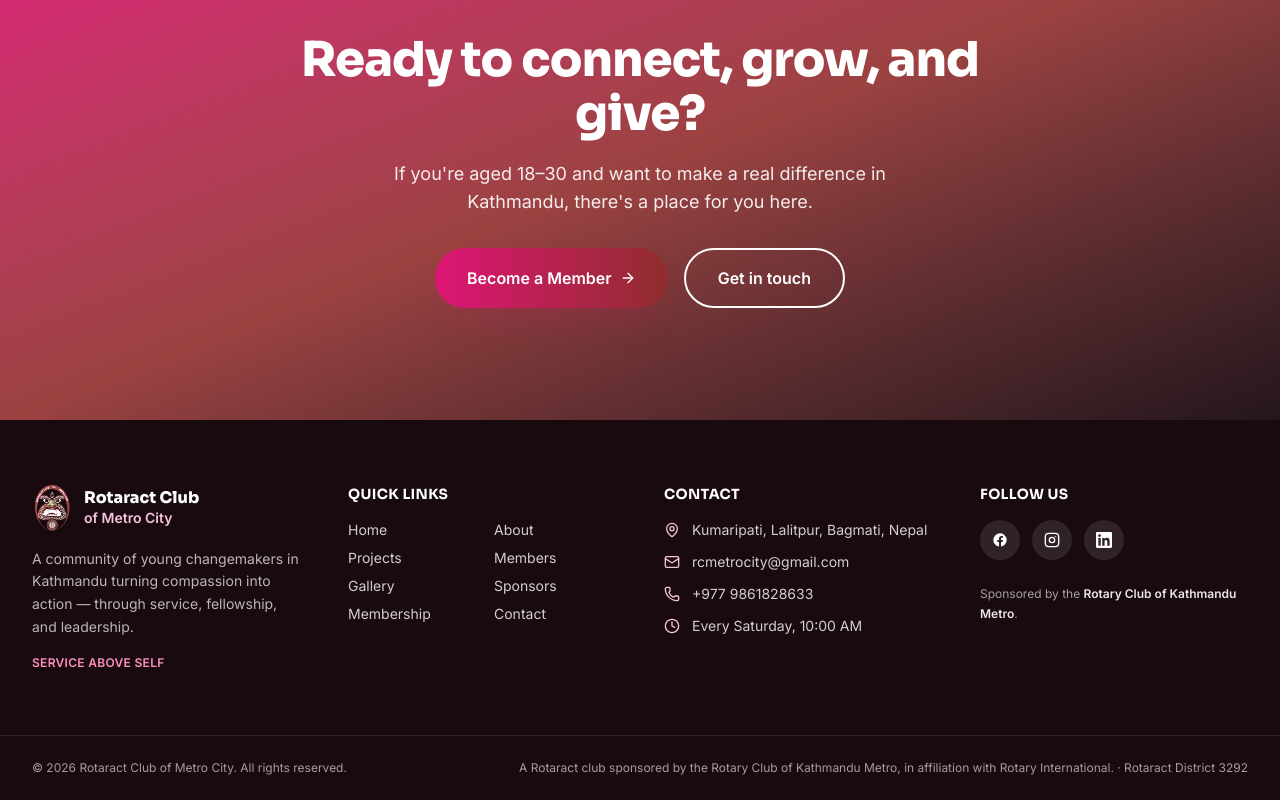
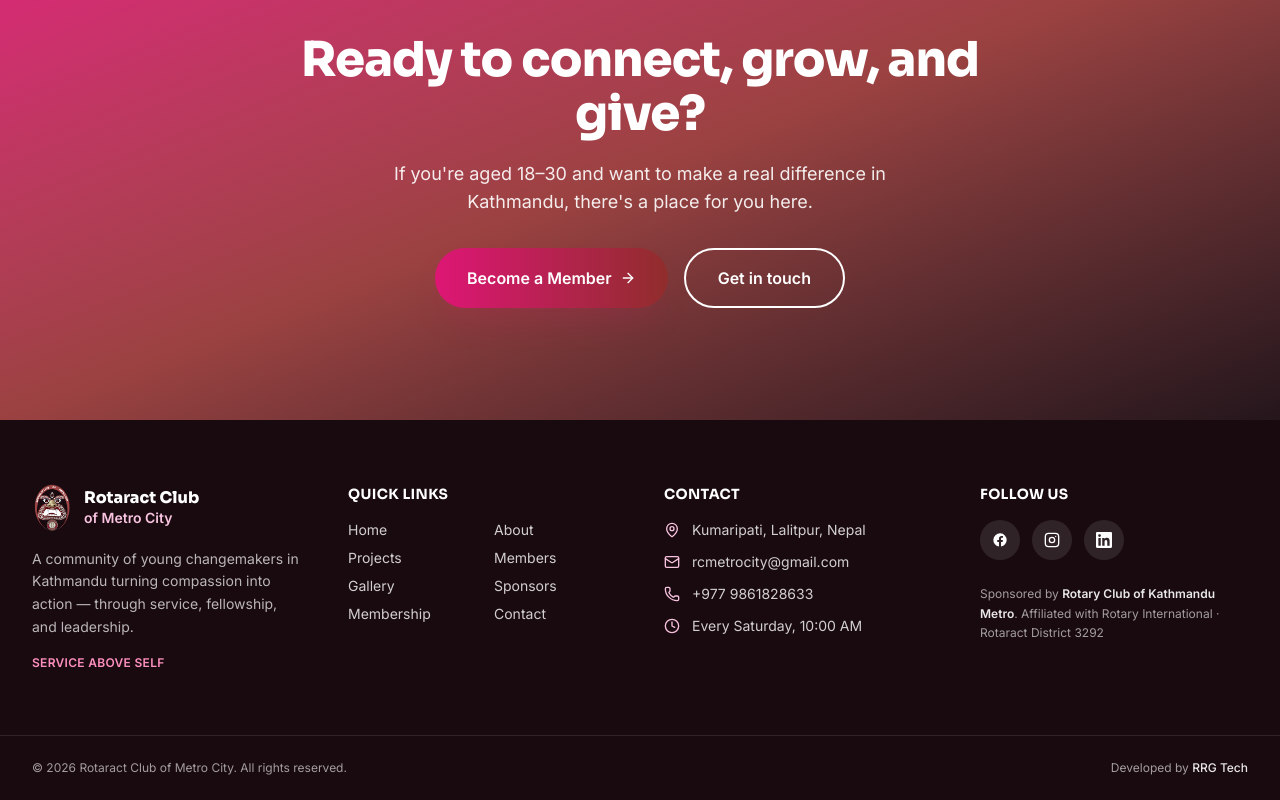
Before and after one commit to RRG-NP/metrocity-web, a Next.js app: page / in a window 1280 px wide. Shown: the part 5270-6070 px from the top of the page. Built offline with nearby package versions, Linux system fonts and the light colour scheme; no server answers.

Commit message:
fix: update footer sponsorship links and improve site settings address; enhance social media links

```diff
--- a/src/components/layout/Footer.tsx
+++ b/src/components/layout/Footer.tsx
@@ -121,11 +121,16 @@
             })}
           </div>
           <p className="text-xs leading-relaxed text-white/60">
-            Sponsored by the{" "}
-            <span className="font-semibold text-white/90">
+            Sponsored by{" "}
+            <a
+              href="https://www.rcktmmetro.org.np/"
+              target="_blank"
+              rel="noopener noreferrer"
+              className="font-semibold text-white/90 transition-colors hover:text-white"
+            >
               {siteSettings.sponsorClub}
-            </span>
-            .
+            </a>
+            . Affiliated with Rotary International · {siteSettings.district}
           </p>
         </div>
       </Container>
@@ -135,9 +140,20 @@
           <p>
             © {year} {siteSettings.clubName}. All rights reserved.
           </p>
-          <p className="text-center sm:text-right">
-            {siteSettings.riAttribution} · {siteSettings.district}
-          </p>
+
+          <div className="flex flex-col items-center gap-1 text-center sm:items-end sm:text-right">
+            <p>
+              Developed by{" "}
+              <a
+                href="https://rrg.com.np/"
+                target="_blank"
+                rel="noopener noreferrer"
+                className="font-medium text-white/90 transition-colors hover:text-white"
+              >
+                RRG Tech
+              </a>
+            </p>
+          </div>
         </Container>
       </div>
     </footer>
--- a/src/data/siteSettings.ts
+++ b/src/data/siteSettings.ts
@@ -38,7 +38,7 @@
   meetingDay: "Saturday",
   meetingVenue: "Kumaripati, Lalitpur",
   meetingTime: "Every Saturday, 10:00 AM",
-  address: "Kumaripati, Lalitpur, Bagmati, Nepal",
+  address: "Kumaripati, Lalitpur, Nepal",
 
   // Google Maps embed (Kumaripati, Lalitpur).
   mapEmbedSrc:
@@ -59,9 +59,9 @@
 } as const;
 
 export const socials: SocialLink[] = [
-  { label: "Facebook", href: "https://facebook.com/", icon: "facebook" },
-  { label: "Instagram", href: "https://instagram.com/", icon: "instagram" },
-  { label: "LinkedIn", href: "https://linkedin.com/", icon: "linkedin" },
+  { label: "Facebook", href: "https://www.facebook.com/RotaractClubOfMetroCity/", icon: "facebook" },
+  { label: "Instagram", href: "https://www.instagram.com/rac_metrocity/", icon: "instagram" },
+  { label: "LinkedIn", href: "#", icon: "linkedin" },
 ];
 
 export const navLinks: NavLink[] = [
```
